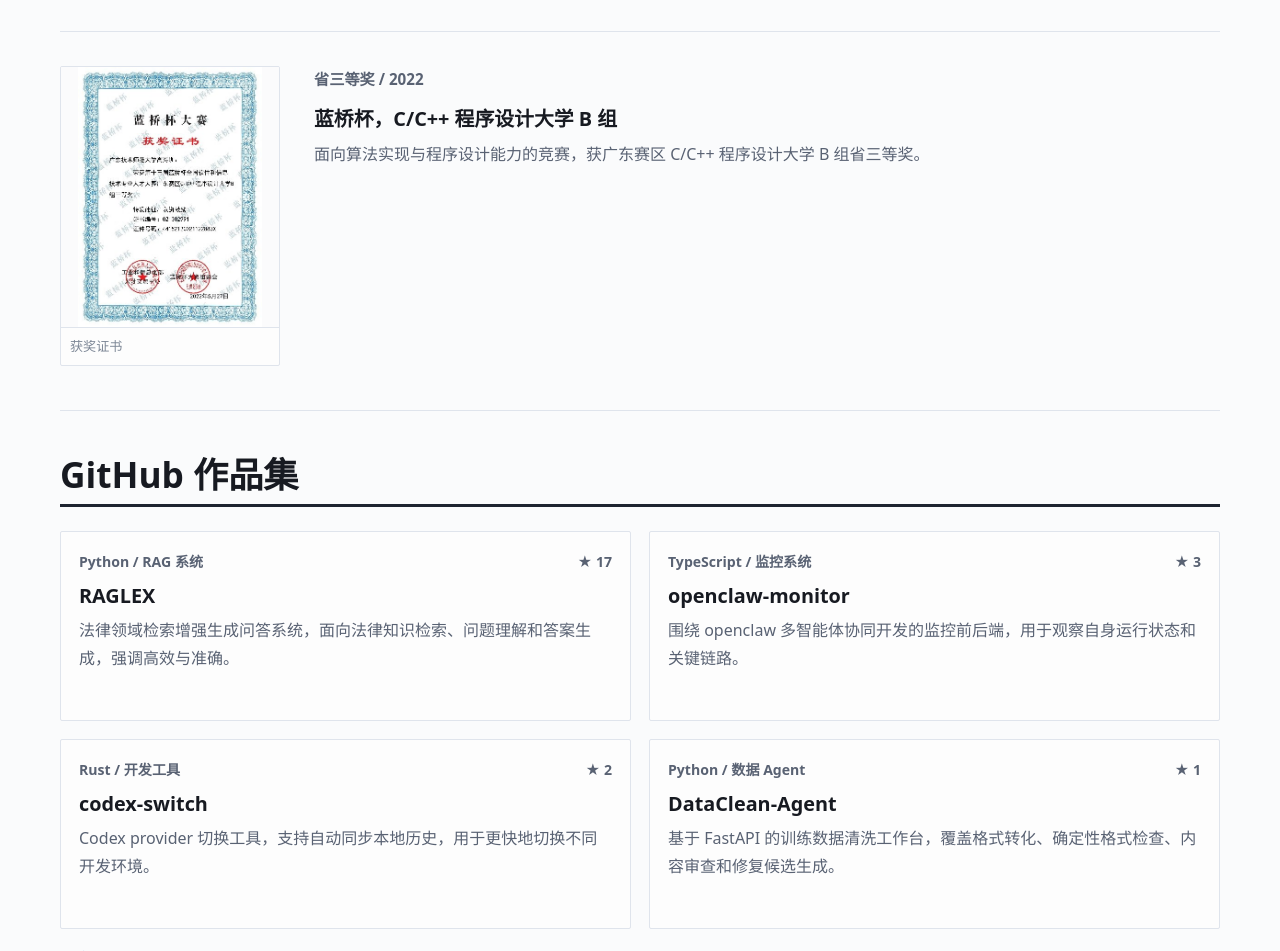
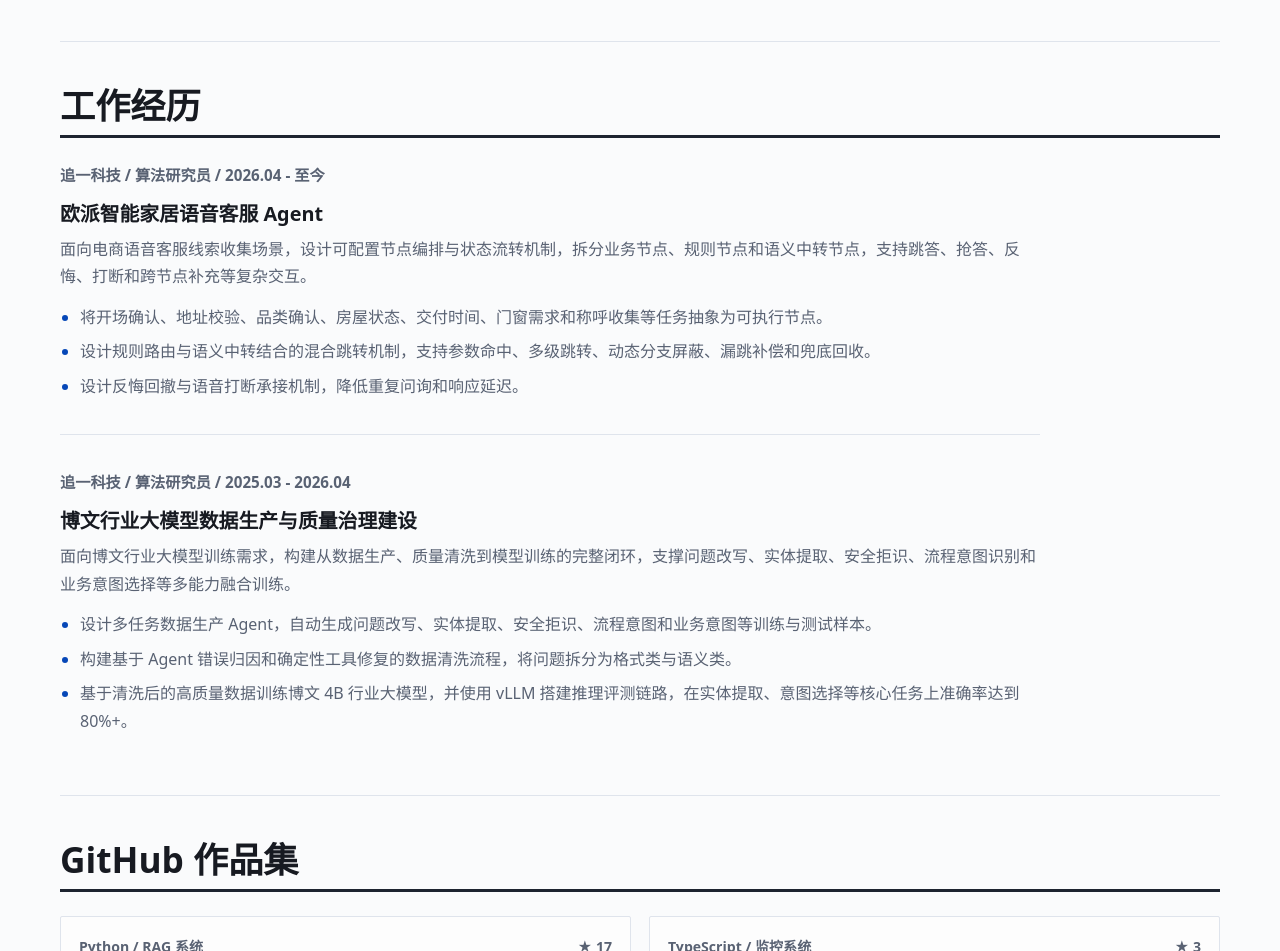
Before and after one commit to gstranded/gstranded.github.io, a plain HTML site: page index.html in a window 1280 px wide. Shown: the part 1849-2800 px from the top of the page. Drawn offline with Linux system fonts and the light colour scheme.

Commit message:
Reorder homepage sections and remove Lanqiao

```diff
--- a/index.html
+++ b/index.html
@@ -46,9 +46,9 @@
             <nav class="site-nav" aria-label="页面导航">
               <a href="#about"><span data-en="Profile">个人简介</span></a>
               <a href="#competitions"><span data-en="Competitions">比赛经历</span></a>
+              <a href="#experience"><span data-en="Experience">工作经历</span></a>
               <a href="#portfolio"><span data-en="Projects">项目</span></a>
               <a href="#research"><span data-en="Papers">论文专利</span></a>
-              <a href="#experience"><span data-en="Experience">工作经历</span></a>
               <a href="#skills"><span data-en="Skills">技能</span></a>
               <a href="#blog"><span data-en="Blog">博客</span></a>
             </nav>
@@ -183,24 +183,70 @@
           </div>
         </article>
 
-        <article class="media-entry compact-entry">
-          <div class="media-proof small-proof">
-            <figure>
-              <img src="./assets/proofs/lanqiao-certificate.jpg" alt="蓝桥杯省三等奖证书" />
-              <figcaption data-en="Award certificate">获奖证书</figcaption>
-            </figure>
-          </div>
-          <div class="entry-body">
-            <p class="entry-meta" data-en="Provincial Third Prize / 2022">省三等奖 / 2022</p>
-            <h3 data-en="Lanqiao Cup, C/C++ Programming Contest">
-              蓝桥杯，C/C++ 程序设计大学 B 组
-            </h3>
-            <p
-              data-en="A programming contest focused on algorithm implementation and problem solving. I won the provincial third prize in the Guangdong division."
+      </section>
+
+      <section class="section-block" id="experience" aria-labelledby="experience-title">
+        <h2 id="experience-title" data-en="Experience">工作经历</h2>
+        <article class="text-entry">
+          <p class="entry-meta" data-en="Zhuiyi Technology / Algorithm Researcher / 2026.04 - Now">
+            追一科技 / 算法研究员 / 2026.04 - 至今
+          </p>
+          <h3 data-en="OPPEIN Smart Home Voice Customer-Service Agent">
+            欧派智能家居语音客服 Agent
+          </h3>
+          <p
+            data-en="For e-commerce voice customer-service lead collection, designed configurable node orchestration and state-transition mechanisms by splitting business nodes, rule nodes, and semantic transfer nodes."
+          >
+            面向电商语音客服线索收集场景，设计可配置节点编排与状态流转机制，拆分业务节点、规则节点和语义中转节点，支持跳答、抢答、反悔、打断和跨节点补充等复杂交互。
+          </p>
+          <ul>
+            <li
+              data-en="Abstracted opening confirmation, address validation, category confirmation, house status, delivery time, window and door requirements, and salutation collection into executable nodes."
             >
-              面向算法实现与程序设计能力的竞赛，获广东赛区 C/C++ 程序设计大学 B 组省三等奖。
-            </p>
-          </div>
+              将开场确认、地址校验、品类确认、房屋状态、交付时间、门窗需求和称呼收集等任务抽象为可执行节点。
+            </li>
+            <li
+              data-en="Designed hybrid routing with rule routing and semantic transfer, supporting parameter hits, multi-level jumps, dynamic branch masking, missed-jump compensation, and fallback recovery."
+            >
+              设计规则路由与语义中转结合的混合跳转机制，支持参数命中、多级跳转、动态分支屏蔽、漏跳补偿和兜底回收。
+            </li>
+            <li
+              data-en="Designed rollback and voice-interruption continuation mechanisms to reduce repeated questioning and response delay."
+            >
+              设计反悔回撤与语音打断承接机制，降低重复问询和响应延迟。
+            </li>
+          </ul>
+        </article>
+
+        <article class="text-entry">
+          <p class="entry-meta" data-en="Zhuiyi Technology / Algorithm Researcher / 2025.03 - 2026.04">
+            追一科技 / 算法研究员 / 2025.03 - 2026.04
+          </p>
+          <h3 data-en="Industry LLM Data Production and Quality Governance">
+            博文行业大模型数据生产与质量治理建设
+          </h3>
+          <p
+            data-en="For Bowen industry LLM training, built a closed loop from data production and quality cleaning to model training, supporting multiple capabilities including question rewriting, entity extraction, safe refusal, process intent, and business intent."
+          >
+            面向博文行业大模型训练需求，构建从数据生产、质量清洗到模型训练的完整闭环，支撑问题改写、实体提取、安全拒识、流程意图识别和业务意图选择等多能力融合训练。
+          </p>
+          <ul>
+            <li
+              data-en="Designed a multi-task data production agent that automatically generates training and test samples for multiple industry LLM capabilities."
+            >
+              设计多任务数据生产 Agent，自动生成问题改写、实体提取、安全拒识、流程意图和业务意图等训练与测试样本。
+            </li>
+            <li
+              data-en="Built a data-cleaning workflow based on agent error attribution and deterministic tool repair, separating format and semantic issues."
+            >
+              构建基于 Agent 错误归因和确定性工具修复的数据清洗流程，将问题拆分为格式类与语义类。
+            </li>
+            <li
+              data-en="Trained the Bowen 4B industry LLM on cleaned data and built a vLLM evaluation pipeline, reaching 80%+ accuracy on core tasks such as entity extraction and intent selection."
+            >
+              基于清洗后的高质量数据训练博文 4B 行业大模型，并使用 vLLM 搭建推理评测链路，在实体提取、意图选择等核心任务上准确率达到 80%+。
+            </li>
+          </ul>
         </article>
       </section>
 
@@ -359,71 +405,6 @@
         </div>
       </section>
 
-      <section class="section-block" id="experience" aria-labelledby="experience-title">
-        <h2 id="experience-title" data-en="Experience">工作经历</h2>
-        <article class="text-entry">
-          <p class="entry-meta" data-en="Zhuiyi Technology / Algorithm Researcher / 2026.04 - Now">
-            追一科技 / 算法研究员 / 2026.04 - 至今
-          </p>
-          <h3 data-en="OPPEIN Smart Home Voice Customer-Service Agent">
-            欧派智能家居语音客服 Agent
-          </h3>
-          <p
-            data-en="For e-commerce voice customer-service lead collection, designed configurable node orchestration and state-transition mechanisms by splitting business nodes, rule nodes, and semantic transfer nodes."
-          >
-            面向电商语音客服线索收集场景，设计可配置节点编排与状态流转机制，拆分业务节点、规则节点和语义中转节点，支持跳答、抢答、反悔、打断和跨节点补充等复杂交互。
-          </p>
-          <ul>
-            <li
-              data-en="Abstracted opening confirmation, address validation, category confirmation, house status, delivery time, window and door requirements, and salutation collection into executable nodes."
-            >
-              将开场确认、地址校验、品类确认、房屋状态、交付时间、门窗需求和称呼收集等任务抽象为可执行节点。
-            </li>
-            <li
-              data-en="Designed hybrid routing with rule routing and semantic transfer, supporting parameter hits, multi-level jumps, dynamic branch masking, missed-jump compensation, and fallback recovery."
-            >
-              设计规则路由与语义中转结合的混合跳转机制，支持参数命中、多级跳转、动态分支屏蔽、漏跳补偿和兜底回收。
-            </li>
-            <li
-              data-en="Designed rollback and voice-interruption continuation mechanisms to reduce repeated questioning and response delay."
-            >
-              设计反悔回撤与语音打断承接机制，降低重复问询和响应延迟。
-            </li>
-          </ul>
-        </article>
-
-        <article class="text-entry">
-          <p class="entry-meta" data-en="Zhuiyi Technology / Algorithm Researcher / 2025.03 - 2026.04">
-            追一科技 / 算法研究员 / 2025.03 - 2026.04
-          </p>
-          <h3 data-en="Industry LLM Data Production and Quality Governance">
-            博文行业大模型数据生产与质量治理建设
-          </h3>
-          <p
-            data-en="For Bowen industry LLM training, built a closed loop from data production and quality cleaning to model training, supporting multiple capabilities including question rewriting, entity extraction, safe refusal, process intent, and business intent."
-          >
-            面向博文行业大模型训练需求，构建从数据生产、质量清洗到模型训练的完整闭环，支撑问题改写、实体提取、安全拒识、流程意图识别和业务意图选择等多能力融合训练。
-          </p>
-          <ul>
-            <li
-              data-en="Designed a multi-task data production agent that automatically generates training and test samples for multiple industry LLM capabilities."
-            >
-              设计多任务数据生产 Agent，自动生成问题改写、实体提取、安全拒识、流程意图和业务意图等训练与测试样本。
-            </li>
-            <li
-              data-en="Built a data-cleaning workflow based on agent error attribution and deterministic tool repair, separating format and semantic issues."
-            >
-              构建基于 Agent 错误归因和确定性工具修复的数据清洗流程，将问题拆分为格式类与语义类。
-            </li>
-            <li
-              data-en="Trained the Bowen 4B industry LLM on cleaned data and built a vLLM evaluation pipeline, reaching 80%+ accuracy on core tasks such as entity extraction and intent selection."
-            >
-              基于清洗后的高质量数据训练博文 4B 行业大模型，并使用 vLLM 搭建推理评测链路，在实体提取、意图选择等核心任务上准确率达到 80%+。
-            </li>
-          </ul>
-        </article>
-      </section>
-
       <section class="section-block" id="skills" aria-labelledby="skills-title">
         <h2 id="skills-title" data-en="Skills">技能描述</h2>
         <div class="skill-grid">
```
